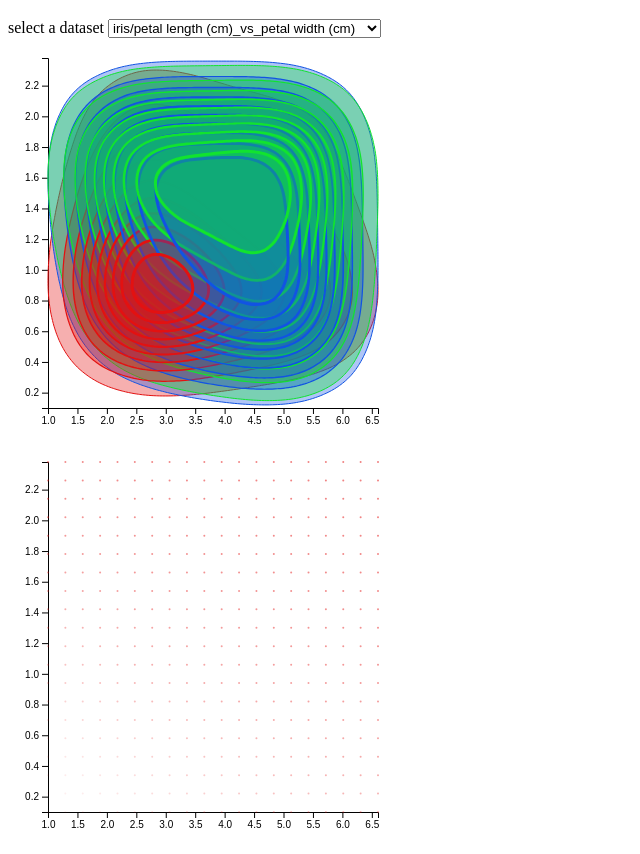
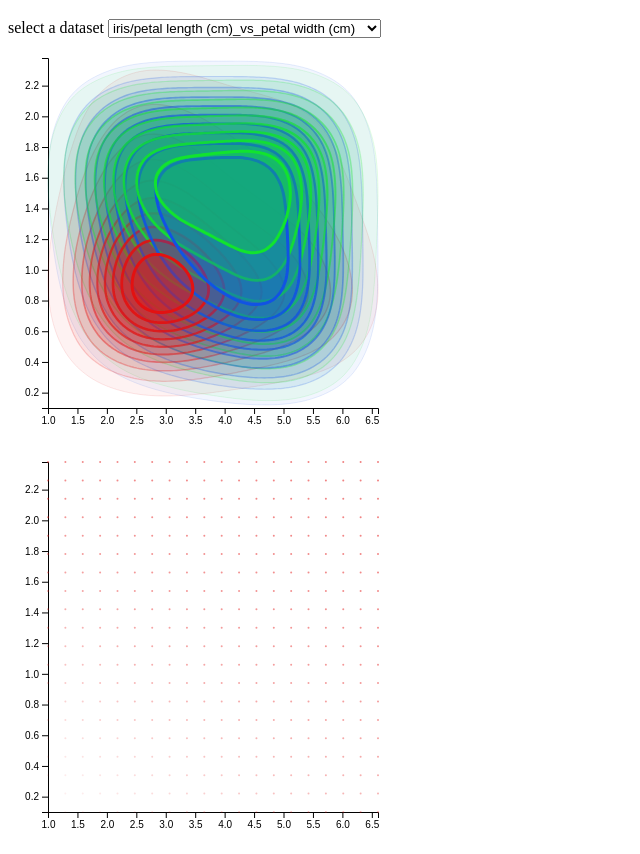
Before and after one commit to LuisKolb/viz2-2023S, a website: page src/index.html in a window 1280 px wide. Shown: the part 61-915 px from the top of the page, without its empty margins (0-640 px from the left). Drawn offline with nearby package versions, Linux system fonts and the light colour scheme.

Commit message:
use threshold value to scale fill and stroke tranparency

```diff
--- a/src/index.html
+++ b/src/index.html
@@ -166,6 +166,7 @@ function render_graph(fname) {
       }
       // console.log("probabilities:");
       // console.log(probabilities);
+      const num_classes = probabilities.length;
 
       /////////////////////////////////////////////////////////////////////////
       // Scaling functions ////////////////////////////////////////////////////
@@ -212,23 +213,25 @@ function render_graph(fname) {
       const thresholds = 15;
       // thresholds = [2, 3, 4, 5, 6, 7, 8, 9, 10];
       const bandwidth = 55;
-      const colorList = ["steelblue", "red", "lightgreen"];
-      const transparency = "55";
       // red, blue, green, orange, pink, lightblue
-      const colorCodes_transparency = ["#e31111" + transparency,
-        "#1153e3" + transparency, "#11e32f" + transparency,
-        "#e39a11" + transparency, "#d311e3" + transparency,
-        "#1172e3" + transparency
-      ];
       const colorCodes = ["#e31111", "#1153e3", "#11e32f", "#e39a11",
         "#d311e3", "#1172e3"
       ];
+
       const stroke_width = {
         min: 1,
         max: 3
-      }
+      };
 
+      const stroke_transparency = {
+        min: 0.1,
+        max: 1.0
+      };
 
+      const fill_transparency = {
+        min: 0.05,
+        max: 0.3
+      };
 
       /////////////////////////////////////////////////////////////////////////
       // Contours data generation /////////////////////////////////////////////
@@ -240,7 +243,7 @@ function render_graph(fname) {
 
       let allContours = []; // array of all contours, is not used in plot!
 
-      for (j = 0; j < 3; j++) {
+      for (j = 0; j < num_classes; j++) {
         let contours = d3.contourDensity()
           .x((d) => scale_x(d[0]))
           .y((d) => scale_y(d[1]))
@@ -263,10 +266,8 @@ function render_graph(fname) {
           .enter()
           .append("path")
           // .attr("mix-blend-mode", "multiply") not yet working, currently working with stylesheet
-          .attr("stroke", d => colorCodes[j])
           .attr("d", path)
           .attr("data-prob", (d) => d.value)
-          .attr("fill", d => colorCodes_transparency[j])
           .attr("class", "class" + j + " contours")
 
         allContours = allContours.concat(contours);
@@ -279,8 +280,8 @@ function render_graph(fname) {
 
       /////////////////////////////////////////////////////////////////////////
       // Prepare contour plot attributes //////////////////////////////////////
-      const scale_by_threshold = function(min, max) {
-        const contour_thresh_extent = d3.extent(
+      const scale_by_threshold = function(min, max) { // returns a scaling function within the domain of
+        const contour_thresh_extent = d3.extent(      // thresholds and in the specified min/max range
           allContours.map((d) => d.value)
           );
 
@@ -291,12 +292,19 @@ function render_graph(fname) {
         };
 
       const scale_stroke_width = scale_by_threshold(stroke_width.min, stroke_width.max);
+      const scale_stroke_transparency = scale_by_threshold(stroke_transparency.min, stroke_transparency.max);
+      const scale_transparency = scale_by_threshold(fill_transparency.min, fill_transparency.max);
 
       /////////////////////////////////////////////////////////////////////////
       // Set contour plot attributes //////////////////////////////////////////
       dom_contours
         .attr("stroke-width", d => scale_stroke_width(d.value));
 
+      for ( i=0; i < num_classes; i++ ){
+        d3.selectAll(".contours.class"+i)
+          .attr("fill", d => prob(colorCodes[i], scale_transparency(d.value)))
+          .attr("stroke", d => prob(colorCodes[i], scale_stroke_transparency(d.value)))
+      }
 
       /////////////////////////////////////////////////////////////////////////
       // Scatter plot /////////////////////////////////////////////////////////
```
